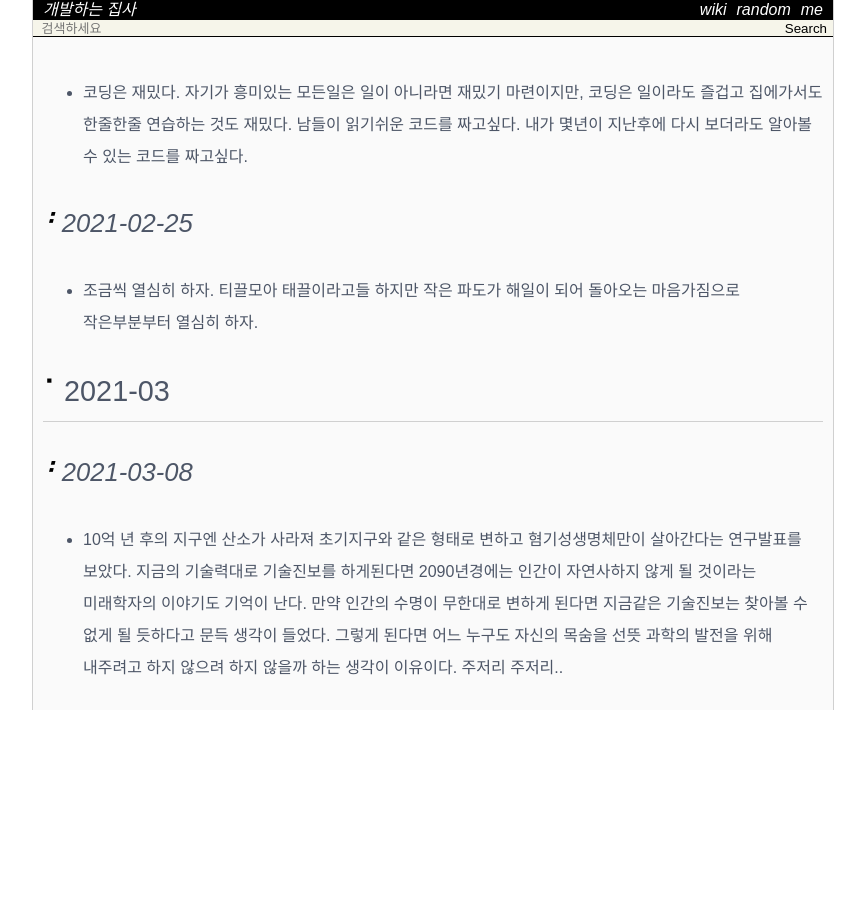
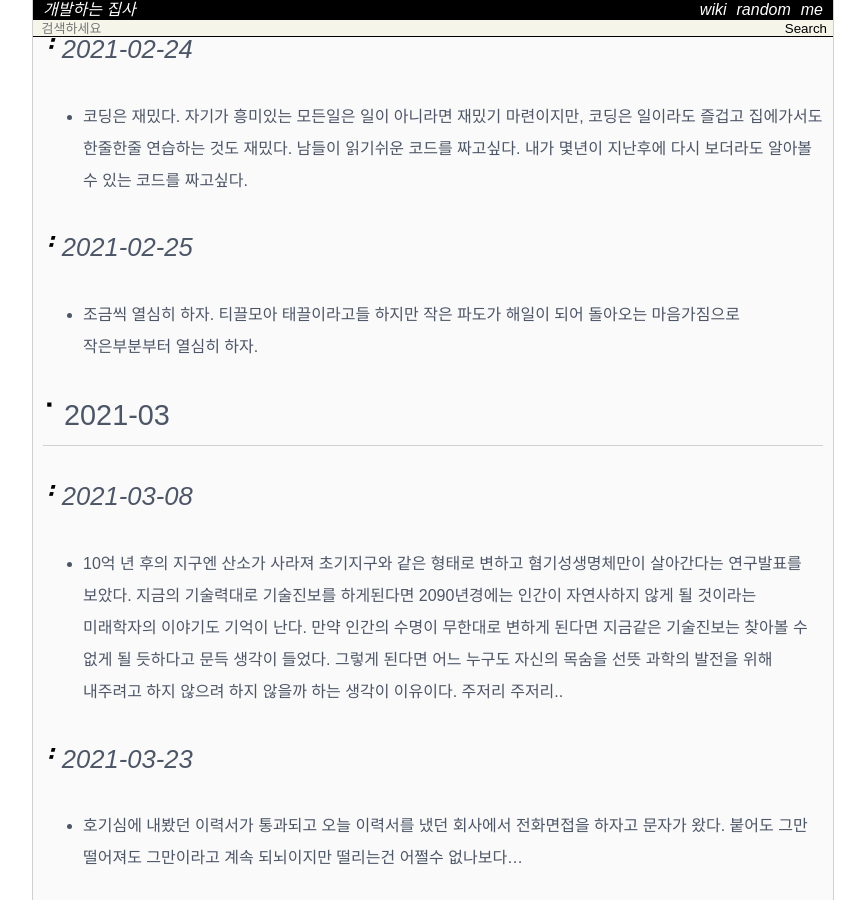
Before and after one commit to Achelous1/achelous1.github.io, a Jekyll site: the page built from _wiki/diary-2021.md, in a window 1280 px wide and 900 px high, scrolled down 4074 px. Shown: the whole window, without its empty margins (207-1072 px from the left). Built offline with Jekyll 4.4.1, drawn with Linux system fonts in a browser that asks for light colours; nearby versions of some CDN libraries; some web fonts are replaced; comment, search, counter and statistics services are not loaded; before the commit the page ends 4784 px from its top, so only the background shows below that; some of the changed text lies outside the part shown.

Commit message:
ADD new diary
Added 2021-03-23 diary

```diff
--- a/_wiki/diary-2021.md
+++ b/_wiki/diary-2021.md
@@ -3,7 +3,7 @@
 title   : 2021년 일지
 summary :
 date    : 2021-01-22 14:48:52 +0900
-updated : 2021-03-12 14:47:28 +0900
+updated : 2021-03-23 11:23:47 +0900
 tag     :
 toc     : true
 public  : true
@@ -81,3 +81,6 @@
 
 ### 2021-03-08
 * 10억 년 후의 지구엔 산소가 사라져 초기지구와 같은 형태로 변하고 혐기성생명체만이 살아간다는 연구발표를 보았다. 지금의 기술력대로 기술진보를 하게된다면 2090년경에는 인간이 자연사하지 않게 될 것이라는 미래학자의 이야기도 기억이 난다. 만약 인간의 수명이 무한대로 변하게 된다면 지금같은 기술진보는 찾아볼 수 없게 될 듯하다고 문득 생각이 들었다. 그렇게 된다면 어느 누구도 자신의 목숨을 선뜻 과학의 발전을 위해 내주려고 하지 않으려 하지 않을까 하는 생각이 이유이다. 주저리 주저리..
+
+### 2021-03-23
+* 호기심에 내봤던 이력서가 통과되고 오늘 이력서를 냈던 회사에서 전화면접을 하자고 문자가 왔다. 붙어도 그만 떨어져도 그만이라고 계속 되뇌이지만 떨리는건 어쩔수 없나보다...
```
